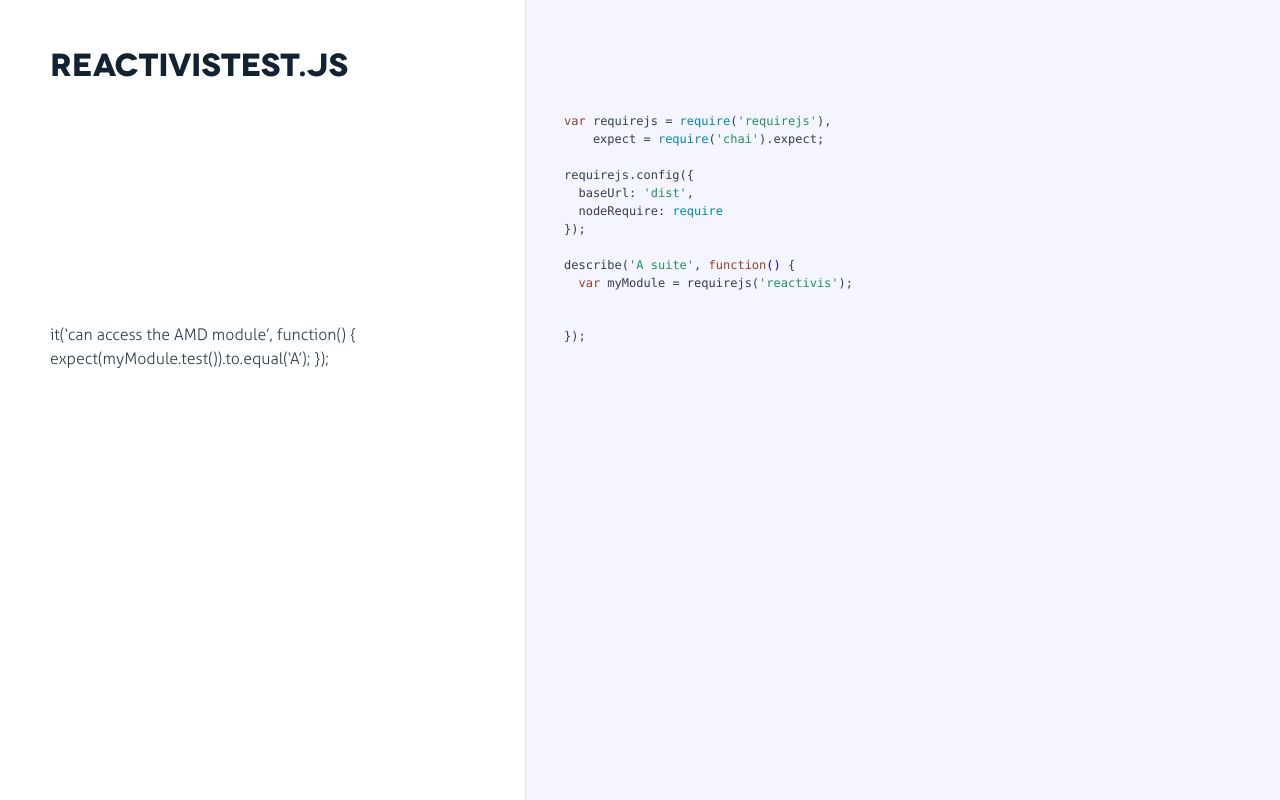
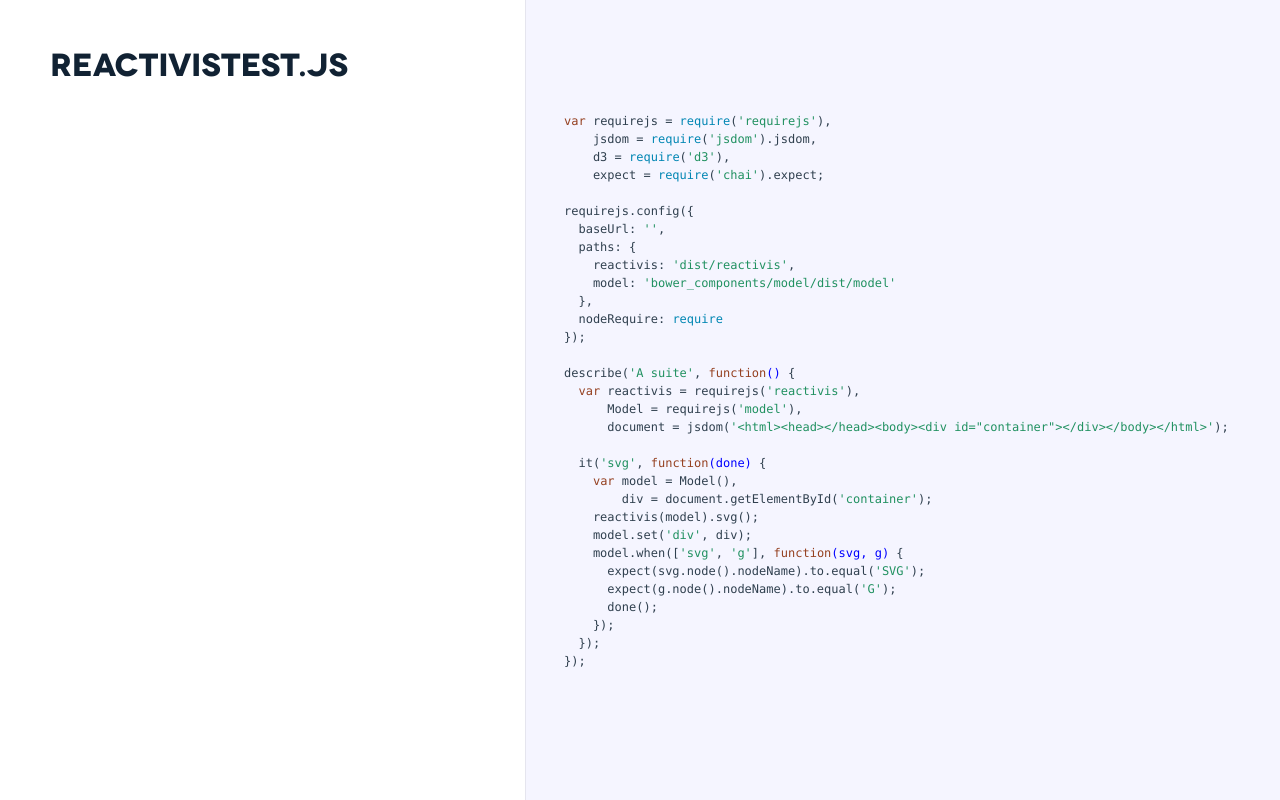
Before and after one commit to curran/reactivis-old, a website: page docs/reactivisTest.html in a window 1280 px wide. Drawn offline with Linux system fonts and the light colour scheme.

Commit message:
Got JSDom working for unit testing, added first real unit test (testing reactivis.svg)

```diff
--- a/docs/reactivisTest.html
+++ b/docs/reactivisTest.html
@@ -31,32 +31,36 @@
             </div>
 
             <div class="content"><div class='highlight'><pre><span class="hljs-keyword">var</span> requirejs = <span class="hljs-built_in">require</span>(<span class="hljs-string">'requirejs'</span>),
+    jsdom = <span class="hljs-built_in">require</span>(<span class="hljs-string">'jsdom'</span>).jsdom,
+    d3 = <span class="hljs-built_in">require</span>(<span class="hljs-string">'d3'</span>),
     expect = <span class="hljs-built_in">require</span>(<span class="hljs-string">'chai'</span>).expect;
 
 requirejs.config({
-  baseUrl: <span class="hljs-string">'dist'</span>,
+  baseUrl: <span class="hljs-string">''</span>,
+  paths: {
+    reactivis: <span class="hljs-string">'dist/reactivis'</span>,
+    model: <span class="hljs-string">'bower_components/model/dist/model'</span>
+  },
   nodeRequire: <span class="hljs-built_in">require</span>
 });
 
 describe(<span class="hljs-string">'A suite'</span>, <span class="hljs-function"><span class="hljs-keyword">function</span><span class="hljs-params">()</span> {</span>
-  <span class="hljs-keyword">var</span> myModule = requirejs(<span class="hljs-string">'reactivis'</span>);</pre></div></div>
+  <span class="hljs-keyword">var</span> reactivis = requirejs(<span class="hljs-string">'reactivis'</span>),
+      Model = requirejs(<span class="hljs-string">'model'</span>),
+      document = jsdom(<span class="hljs-string">'&lt;html&gt;&lt;head&gt;&lt;/head&gt;&lt;body&gt;&lt;div id="container"&gt;&lt;/div&gt;&lt;/body&gt;&lt;/html&gt;'</span>);
 
-        </li>
-
-
-        <li id="section-2">
-            <div class="annotation">
-
-              <div class="pilwrap ">
-                <a class="pilcrow" href="#section-2">&#182;</a>
-              </div>
-              <p>it(‘can access the AMD module’, function() {
- expect(myModule.test()).to.equal(‘A’);
-});</p>
-
-            </div>
-
-            <div class="content"><div class='highlight'><pre>});</pre></div></div>
+  it(<span class="hljs-string">'svg'</span>, <span class="hljs-function"><span class="hljs-keyword">function</span><span class="hljs-params">(done)</span> {</span>
+    <span class="hljs-keyword">var</span> model = Model(),
+        div = document.getElementById(<span class="hljs-string">'container'</span>);
+    reactivis(model).svg();
+    model.set(<span class="hljs-string">'div'</span>, div);
+    model.when([<span class="hljs-string">'svg'</span>, <span class="hljs-string">'g'</span>], <span class="hljs-function"><span class="hljs-keyword">function</span><span class="hljs-params">(svg, g)</span> {</span>
+      expect(svg.node().nodeName).to.equal(<span class="hljs-string">'SVG'</span>);
+      expect(g.node().nodeName).to.equal(<span class="hljs-string">'G'</span>);
+      done();
+    });
+  });
+});</pre></div></div>
 
         </li>
 
--- a/package.json
+++ b/package.json
@@ -18,6 +18,7 @@
   "homepage": "https://github.com/curran/reactivis",
   "devDependencies": {
     "chai": "^1.9.1",
+    "d3": "^3.4.8",
     "express": "^4.0.0",
     "gulp": "^3.6.2",
     "gulp-docco": "0.0.4",
@@ -26,6 +27,7 @@
     "gulp-rename": "^1.2.0",
     "gulp-requirejs": "^0.1.3",
     "gulp-uglify": "^0.2.1",
+    "jsdom": "^0.10.5",
     "jshint-stylish": "^0.1.5",
     "requirejs": "^2.1.11"
   }
--- a/src/reactivis.js
+++ b/src/reactivis.js
@@ -1,8 +1,11 @@
 // Reusable reactive model data flow subgraphs
 // for constructung reactive data visualizations.
+//
+// Curran Kelleher 5/20/2014
 define(['d3'], function(d3){
   var methods = {
 
+    // ## svg
     // (div) -> (svg, g)
     // (svg, box) -> svg DOM
     svg: function (model) {
```
Also changed, not shown: docs/reactivis.html (+3 -1 lines), tests/reactivisTest.js (+21 -5 lines), dist/reactivis.js.
